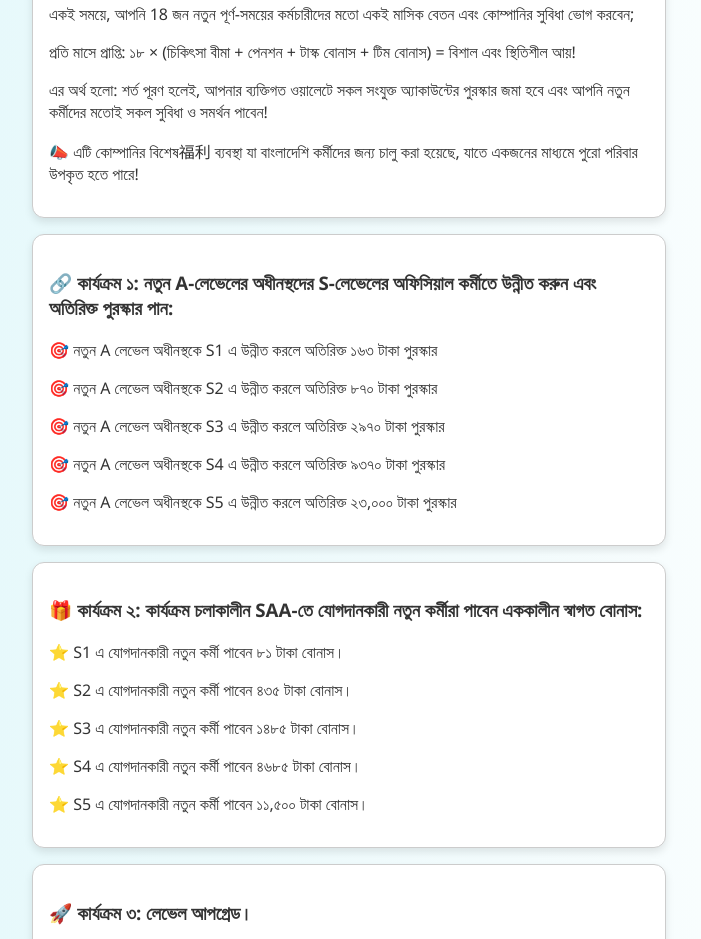
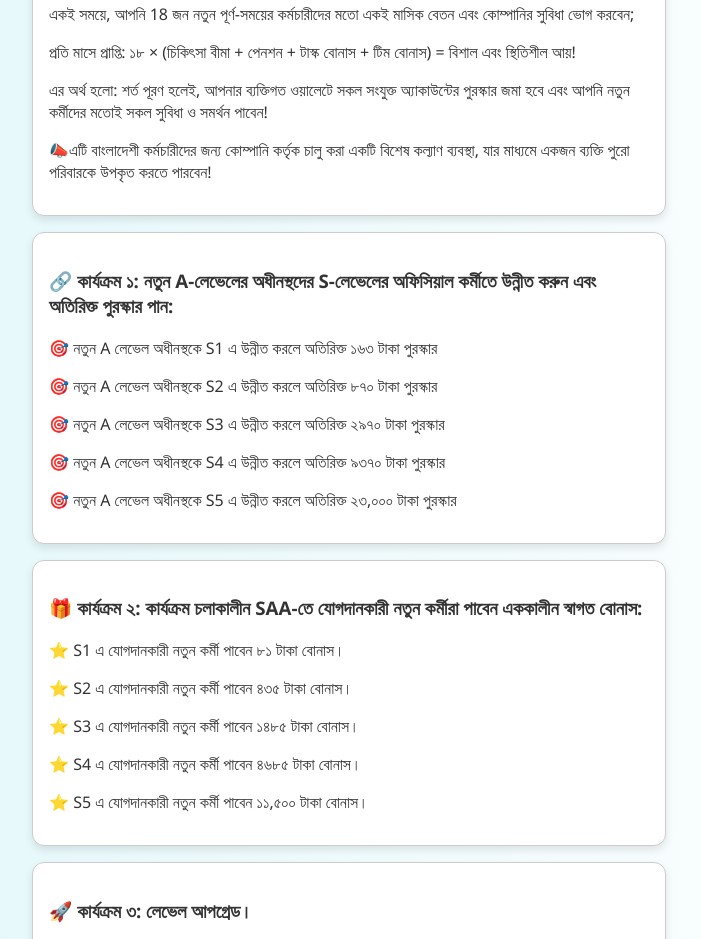
Before and after one commit to AmyJones9/Activity, a plain HTML site: page index.html in a window 1280 px wide. Shown: the part 1700-2639 px from the top of the page, without its empty margins (291-992 px from the left). Drawn offline with Linux system fonts and the light colour scheme.

Commit message:
Update index.html

```diff
--- a/index.html
+++ b/index.html
@@ -145,7 +145,7 @@
 
       <p>এর অর্থ হলো: শর্ত পূরণ হলেই, আপনার ব্যক্তিগত ওয়ালেটে সকল সংযুক্ত অ্যাকাউন্টের পুরস্কার জমা হবে এবং আপনি নতুন কর্মীদের মতোই সকল সুবিধা ও সমর্থন পাবেন!</p>
 
-      <p>📣 এটি কোম্পানির বিশেষ福利 ব্যবস্থা যা বাংলাদেশি কর্মীদের জন্য চালু করা হয়েছে, যাতে একজনের মাধ্যমে পুরো পরিবার উপকৃত হতে পারে!</p>
+      <p>📣এটি বাংলাদেশী কর্মচারীদের জন্য কোম্পানি কর্তৃক চালু করা একটি বিশেষ কল্যাণ ব্যবস্থা, যার মাধ্যমে একজন ব্যক্তি পুরো পরিবারকে উপকৃত করতে পারবেন!</p>
     </div>
 
     <div class="card">
```
